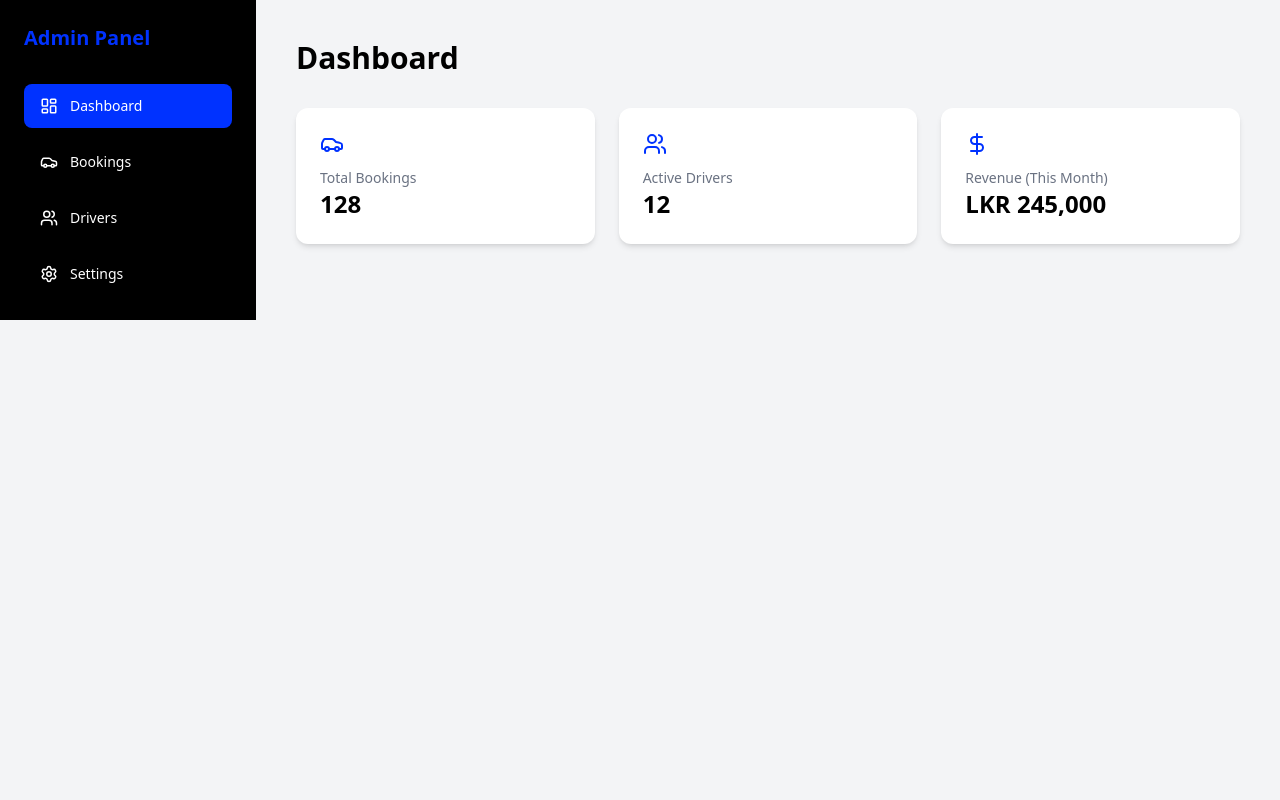
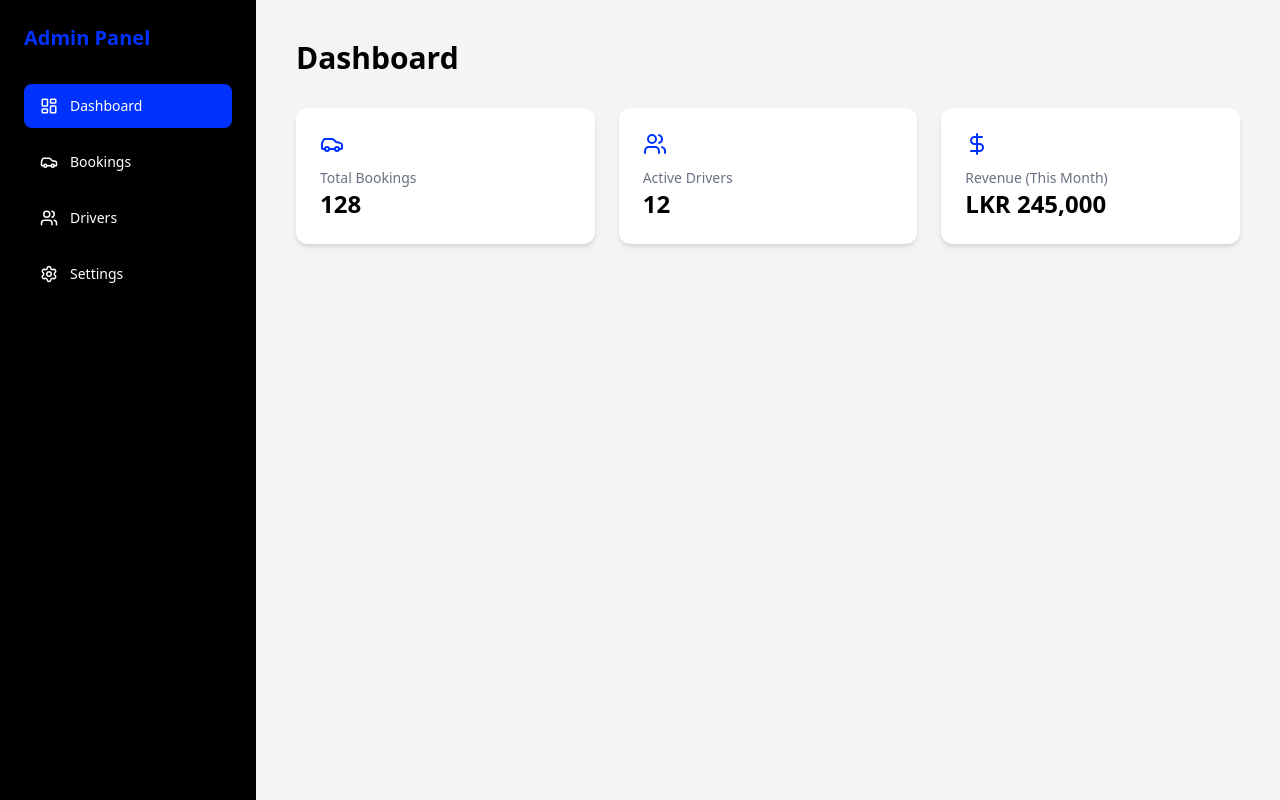
Before and after one commit to ikronyx/drive-for-me-lk, a Next.js app in the folder drive-for-me-lk/: page /admin in a window 1280 px wide. Built offline with nearby package versions, Linux system fonts and the light colour scheme.

Commit message:
fix admin layout

```diff
--- a/drive-for-me-lk/app/components/AdminLayoutClient.tsx
+++ b/drive-for-me-lk/app/components/AdminLayoutClient.tsx
@@ -12,10 +12,11 @@ export default function AdminLayoutClient({
   const [open, setOpen] = useState(false);
 
   return (
-    <div className="flex min-h-screen bg-gray-100">
+    <div className="bg-gray-100">
       <AdminSidebar open={open} setOpen={setOpen} />
 
-      <div className="flex flex-1 flex-col">
+      {/* Content wrapper */}
+      <div className="md:ml-64 flex min-h-screen flex-col">
         {/* Mobile Topbar */}
         <div className="flex items-center justify-between bg-black px-6 py-4 text-white md:hidden">
           <h1 className="font-bold text-[var(--primary)]">Admin Panel</h1>
@@ -24,7 +25,7 @@ export default function AdminLayoutClient({
           </button>
         </div>
 
-        <main className="flex-1 p-6 md:p-10">{children}</main>
+        <main className="flex-1 p-6 md:p-10 overflow-y-auto">{children}</main>
       </div>
     </div>
   );
--- a/drive-for-me-lk/app/components/AdminSidebar.tsx
+++ b/drive-for-me-lk/app/components/AdminSidebar.tsx
@@ -32,11 +32,11 @@ export default function AdminSidebar({ open, setOpen }: Props) {
       {/* Sidebar */}
       <aside
         className={`
-          fixed z-50 h-full w-64 bg-black text-white p-6
-          transform transition-transform duration-300
-          ${open ? "translate-x-0" : "-translate-x-full"}
-          md:static md:translate-x-0
-        `}
+    fixed top-0 left-0 z-50 h-screen w-64 bg-black text-white p-6
+    transform transition-transform duration-300
+    ${open ? "translate-x-0" : "-translate-x-full"}
+    md:translate-x-0
+  `}
       >
         {/* Header */}
         <div className="flex items-center justify-between mb-8">
```
